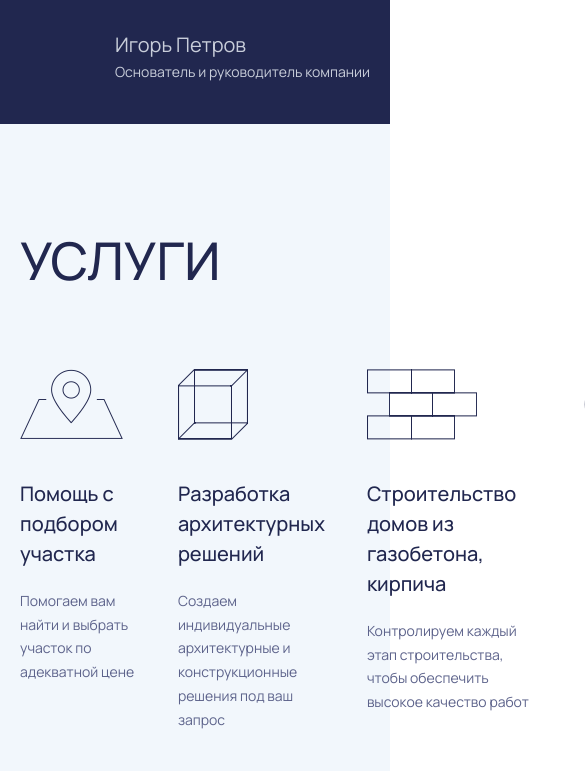
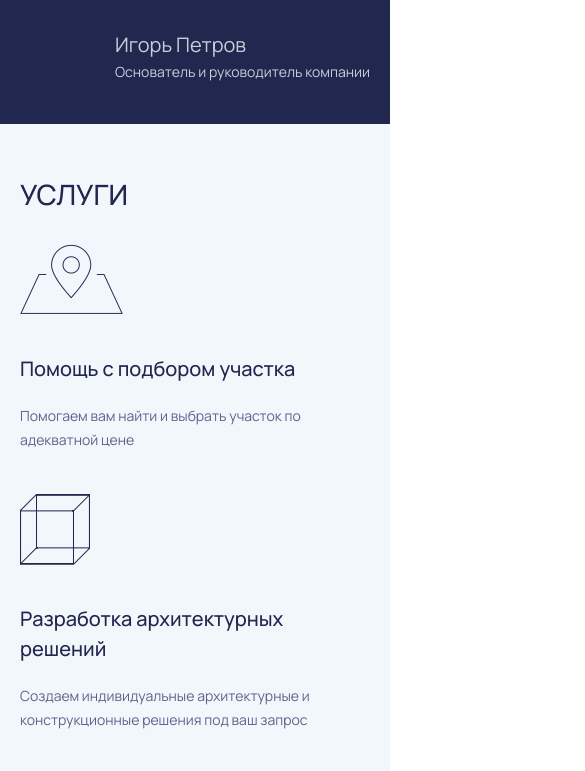
Before and after one commit to Hillel1408/petrov-founder, a website: page #src/index.html in a window 390 px wide. Shown: the part 1040-1811 px from the top of the page, 585 px wide, since content can reach past the window. Drawn offline with nearby package versions, Linux system fonts and the light colour scheme; files that its build step writes are made by us from their sources; files whose address does not match are found by name; a web font is replaced by a local one.

Commit message:
services

```diff
--- a/#src/scss/globals.scss
+++ b/#src/scss/globals.scss
@@ -14,6 +14,15 @@
   line-height: 144%;
   text-transform: uppercase;
   color: #21274f;
+  @media (max-width: 1200px) {
+    font-size: 42px;
+  }
+  @media (max-width: 992px) {
+    font-size: 32px;
+  }
+  @media (max-width: 576px) {
+    font-size: 28px;
+  }
 }
 .text {
   font-size: 16px;
--- a/#src/scss/sections/services.scss
+++ b/#src/scss/sections/services.scss
@@ -2,6 +2,10 @@
   padding-top: 100px;
   background: #f2f7fc;
   padding-bottom: 100px;
+  @media (max-width: 576px) {
+    padding-top: 50px;
+    padding-bottom: 50px;
+  }
   & > div {
     & > ul {
       margin-top: 70px;
@@ -9,6 +13,17 @@
       grid-template-columns: 1fr 1fr 1fr 1fr;
       column-gap: 42px;
       row-gap: 100px;
+      @media (max-width: 1200px) {
+        grid-template-columns: 1fr 1fr 1fr;
+        row-gap: 42px;
+      }
+      @media (max-width: 992px) {
+        grid-template-columns: 1fr 1fr;
+      }
+      @media (max-width: 576px) {
+        grid-template-columns: 1fr;
+        margin-top: 30px;
+      }
       & > li {
         display: flex;
         flex-direction: column;
```
